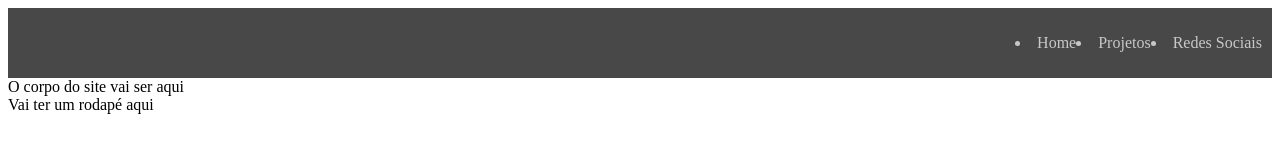
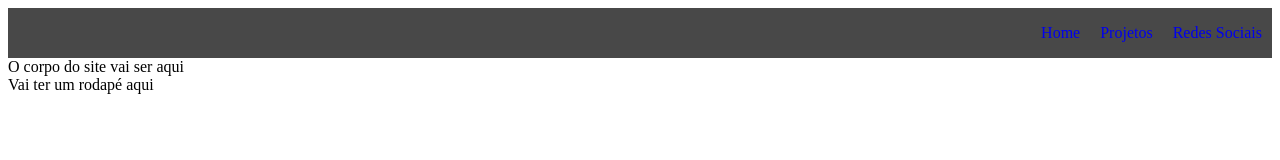
Before and after one commit to Lopes-Rodrigo/Lopes-Rodrigo.github.io, a plain HTML site: page index.html in a window 1280 px wide. Drawn offline with Linux system fonts and the light colour scheme.

Commit message:
aterado o estilo do cabeçalho

```diff
--- a/assets/css/meu_estilo.css
+++ b/assets/css/meu_estilo.css
@@ -2,14 +2,22 @@ nav {
     height: 50px;
     background-color: #484848;
     color: #c8c8c8;
-    padding: 10px;
+
     display: flex;
     align-items: center;
     justify-content: end;
+    list-style-type: none;
 }
 
-
+nav li{
+    padding: 10px;
+}
 
 a{
     text-decoration: none;
 }
+
+a:hover{
+    text-decoration: none;
+    color :crimson;
+}
--- a/index.html
+++ b/index.html
@@ -13,9 +13,9 @@
 </head>
 <body>
     <nav>
-        <li><a href="#home"></a> Home  </li>
-        <li><a href="#projetos"></a> Projetos </li>
-        <li><a href="#redes_sociais"></a> Redes Sociais </li>
+        <li><a href="#home">Home </a></li>
+        <li><a href="#projetos">Projetos </a></li>
+        <li><a href="#redes_sociais">Redes Sociais </a></li>
     </nav>
     <div class="conteudo">
         O corpo do site vai ser aqui
```
